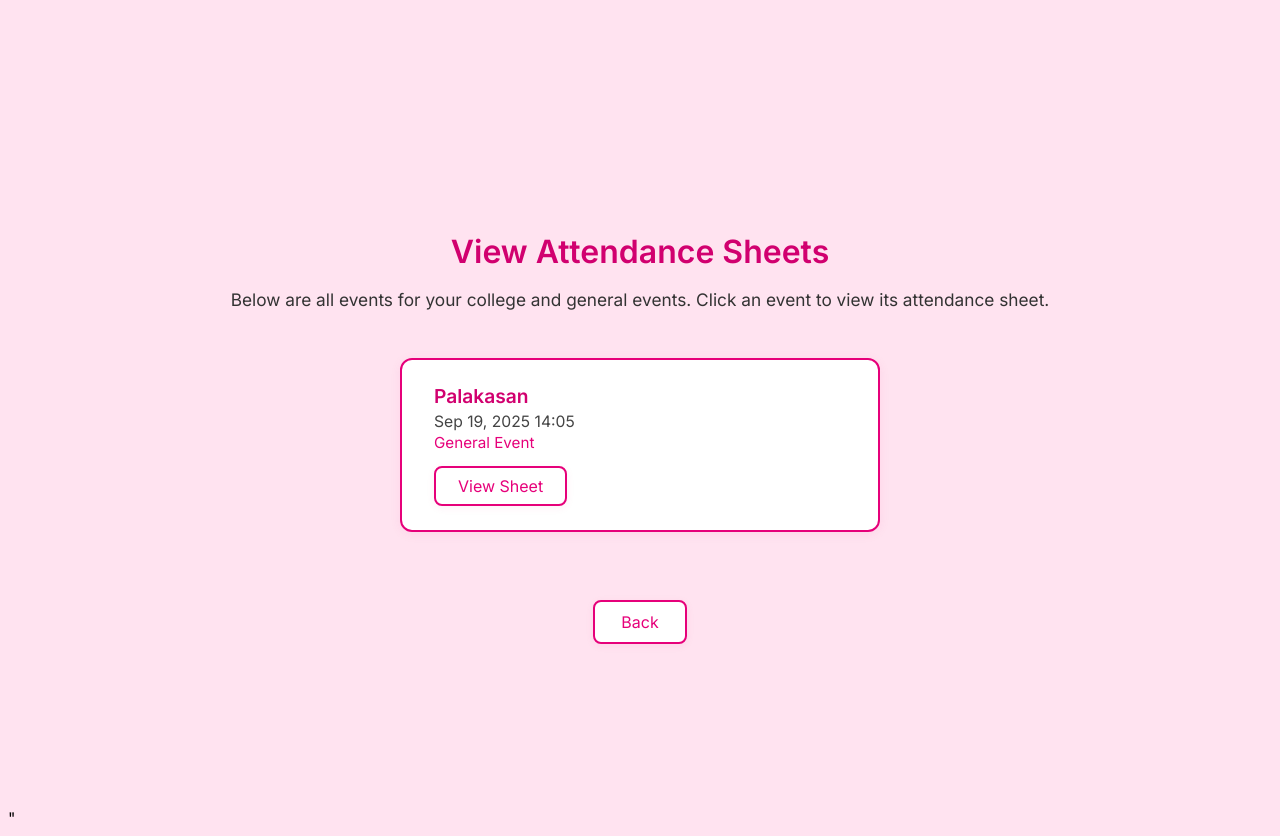
After one commit to roldfox12/barcode_event_attendance_system, a Django app: page /attendance/view_attendance_sheet/ in a window 1280 px wide. The commit adds this page. Run offline with Django 4.2, Linux system fonts and the light colour scheme; data comes from the database, SQL or seed files in the repository; both versions use the stored data as it was after the commit.

Commit message:
fixed create event and attendance sheet cleaned

```diff
--- a/attendance/templates/dashboard.html
+++ b/attendance/templates/dashboard.html
@@ -73,14 +73,14 @@
 
 
     <h2 style="margin-bottom:10px;">Add Events</h2>
-    <form method="post" action="{% url 'add_event' %}" style="margin-bottom:12px;">
+    <form method="post" action="{% url 'create_event' %}" style="margin-bottom:12px;">
         {% csrf_token %}
         <div style="display: flex; flex-wrap: wrap; gap: 10px; align-items: center; margin-bottom: 10px;">
             <input type="text" name="event_name" placeholder="Event Name" required
                    style="flex:1 1 120px; min-width:120px; padding:7px 10px; border-radius:5px; border:1px solid #ccc; font-size:15px;">
             <input type="datetime-local" name="event_date" required
                    style="flex:1 1 160px; min-width:160px; padding:7px 10px; border-radius:5px; border:1px solid #ccc; font-size:15px;">
-            {% if request.user.is_superuser or request.user.username == 'sbo_admin' %}
+            {% if user.is_superuser or user.username == 'sbo_admin' %}
                 <select name="college" style="flex:1 1 140px; min-width:140px; padding:7px 10px; border-radius:5px; border:1px solid #ccc; font-size:15px; background:#fff;">
                     <option value="">General (All Colleges)</option>
                     {% for college in colleges %}
--- /dev/null
+++ b/attendance/templates/view_attendance_sheet.html
@@ -0,0 +1,125 @@
+{% extends 'base.html' %}
+{% block content %}
+<style>
+.view-attendance-list {
+    display: flex;
+    flex-direction: column;
+    align-items: center;
+    margin-top: 60px;
+}
+.view-attendance-title {
+    color: #d1006f;
+    font-size: 2rem;
+    font-weight: bold;
+    margin-bottom: 18px;
+    text-align: center;
+}
+.view-attendance-desc {
+    color: #333;
+    font-size: 1.08rem;
+    margin-bottom: 32px;
+    text-align: center;
+}
+.event-list {
+    list-style: none;
+    padding: 0;
+    margin-bottom: 32px;
+    width: 100%;
+    max-width: 480px;
+}
+.event-list-item {
+    background: #fff;
+    border: 2px solid #e6007a;
+    border-radius: 12px;
+    box-shadow: 0 2px 12px #e6007a11;
+    margin-bottom: 18px;
+    padding: 24px 32px;
+    display: flex;
+    flex-direction: column;
+    align-items: flex-start;
+    transition: box-shadow 0.2s, border-color 0.2s, background 0.2s;
+}
+.event-list-item:hover {
+    background: #ffe6f2;
+    border-color: #d1006f;
+    box-shadow: 0 4px 16px #e6007a33;
+}
+.event-title {
+    font-weight: bold;
+    font-size: 1.2rem;
+    color: #d1006f;
+    margin-bottom: 4px;
+}
+.event-date {
+    font-size: 0.98rem;
+    color: #444;
+    margin-bottom: 2px;
+}
+.event-college {
+    font-size: 0.95rem;
+    color: #e6007a;
+    margin-bottom: 6px;
+}
+.event-link {
+    color: #e6007a;
+    font-weight: 500;
+    text-decoration: none;
+    border: 2px solid #e6007a;
+    border-radius: 8px;
+    padding: 8px 22px;
+    font-size: 1rem;
+    background: #fff;
+    transition: background 0.2s, color 0.2s, border-color 0.2s, box-shadow 0.2s;
+    box-shadow: 0 2px 8px #e6007a11;
+    margin-top: 8px;
+    display: inline-block;
+}
+.event-link:hover {
+    background: #e6007a;
+    color: #fff;
+    border-color: #d1006f;
+    box-shadow: 0 4px 16px #e6007a33;
+}
+.back-btn {
+    display: inline-block;
+    background: #fff;
+    color: #e6007a;
+    border: 2px solid #e6007a;
+    border-radius: 8px;
+    padding: 10px 26px;
+    font-size: 1rem;
+    font-weight: 500;
+    text-decoration: none;
+    transition: background 0.2s, color 0.2s, border-color 0.2s, box-shadow 0.2s;
+    box-shadow: 0 2px 8px #e6007a11;
+    margin-top: 18px;
+}
+.back-btn:hover {
+    background: #e6007a;
+    color: #fff;
+    border-color: #d1006f;
+    box-shadow: 0 4px 16px #e6007a33;
+}
+</style>
+<div class="view-attendance-list">
+    <div class="view-attendance-title">View Attendance Sheets</div>
+    <div class="view-attendance-desc">Below are all events for your college and general events. Click an event to view its attendance sheet.</div>
+    <ul class="event-list">
+        {% for event in events %}
+            <li class="event-list-item">
+                <div class="event-title">{{ event.name }}</div>
+                <div class="event-date">{{ event.date|date:'M d, Y H:i' }}</div>
+                {% if event.college %}
+                    <div class="event-college">{{ event.college.name }}</div>
+                {% else %}
+                    <div class="event-college">General Event</div>
+                {% endif %}
+                <a href="{% url 'view_attendance_sheet_event' event.id %}" class="event-link">View Sheet</a>
+            </li>
+        {% empty %}
+            <li class="event-list-item">No events available.</li>
+        {% endfor %}
+    </ul>
+    <a href="{% url 'index' %}" class="back-btn">Back</a>
+</div>
+{% endblock %}
--- a/attendance/urls.py
+++ b/attendance/urls.py
@@ -3,7 +3,7 @@ from . import views
 
 urlpatterns = [
     path('edit_event/<int:event_id>/', views.edit_event, name='edit_event'),
-    path('add_event/', views.add_event, name='add_event'),
+    path('create_event/', views.create_event, name='create_event'),
     path('delete_event/<int:event_id>/', views.delete_event, name='delete_event'),
     path('login/', views.login_view, name='login'),
     path('dashboard/', views.dashboard, name='dashboard'),
@@ -28,7 +28,6 @@ urlpatterns = [
     path('manual_sign/', views.manual_sign, name='manual_sign'),
     path('colleges/add/', views.add_college, name='add_college'),
     path('barcode-scanner/', views.barcode_scanner, name='barcode_scanner'),
-
-     path('events/add/', views.add_event, name='add_event'),
-
+    path('view_attendance_sheet/', views.view_attendance_sheet, name='view_attendance_sheet'),
+    path('view_attendance_sheet/<int:event_id>/', views.view_attendance_sheet_event, name='view_attendance_sheet_event'),
 ]
--- a/attendance/views.py
+++ b/attendance/views.py
@@ -6,6 +6,8 @@ import attendance
 from .models import Event, Attendee, Attendance, College, SBOProfile
 from .forms import AddSBOUserForm
 from .forms_event import AddEventForm
+from django.contrib.auth.decorators import login_required
+from django.db.models import Q
 from django.utils import timezone
 from django.contrib import messages
 from django.contrib.auth import authenticate, login
@@ -35,7 +37,6 @@ def login_view(request):
 
 
 @login_required
-@user_passes_test(lambda u: u.username == 'sbo_admin')
 def dashboard(request):
     events = Event.objects.all()
     students = Attendee.objects.all()
@@ -106,41 +107,83 @@ def index(request):
         Q(sign_in_time__isnull=False) | Q(sign_out_time__isnull=False)
     ).order_by('-latest_time')[:10]
 
-    return render(request, 'index.html', {
-        'events': events,
-        'recent_attendance': recent_attendance,
-        'selected_event_id': selected_event_id,
-        'selected_action': selected_action,
-        'barcode_id': barcode_id,
-        'assigned_college': assigned_college,
-    })
+
+    return render(
+        request,
+        'index.html',
+        {
+            'events': events,
+            'recent_attendance': recent_attendance,
+            'selected_event_id': selected_event_id,
+            'selected_action': selected_action,
+            'barcode_id': barcode_id,
+            'assigned_college': assigned_college,
+        }
+    )
 
 
 @login_required
-def add_event(request):
+def create_event(request):
     if request.method == 'POST':
         form = AddEventForm(request.POST)
         if form.is_valid():
             name = form.cleaned_data['event_name']
             date = form.cleaned_data['event_date']
-            # Admin can create general or college events, SBO can only create for their own college
             if request.user.is_superuser or request.user.username == 'sbo_admin':
-                college = form.cleaned_data['college']  # None means General
+                college = form.cleaned_data['college']
             else:
-                # Force event to be for the SBO's assigned college
                 try:
                     college = request.user.sboprofile.college
                 except Exception:
                     college = None
             Event.objects.create(name=name, date=date, college=college)
             messages.success(request, "Event created successfully!")
+            # Redirect after successful creation
+            if request.user.is_superuser or request.user.username == 'sbo_admin':
+                return redirect('dashboard')
+            else:
+                return redirect('index')
         else:
             messages.error(request, "Please provide all required fields.")
-    # Redirect to dashboard for admin, or index for SBO
-    if request.user.is_superuser or request.user.username == 'sbo_admin':
-        return redirect('dashboard')
     else:
-        return redirect('index')
+        # GET request: render the form
+        if request.user.is_superuser or request.user.username == 'sbo_admin':
+            form = AddEventForm()
+        else:
+            # For SBO, hide college field (handled in form or template)
+            form = AddEventForm()
+        return render(request, 'add_event.html', {'form': form})
+        print(f"DEBUG: add_event called. User authenticated: {request.user.is_authenticated}, Username: {request.user.username}, Superuser: {request.user.is_superuser}")
+        if request.method == 'POST':
+            print("DEBUG: POST request received.")
+            form = AddEventForm(request.POST)
+            if form.is_valid():
+                print("DEBUG: Form is valid.")
+                name = form.cleaned_data['event_name']
+                date = form.cleaned_data['event_date']
+                if request.user.is_superuser or request.user.username == 'sbo_admin':
+                    print("DEBUG: User is admin. Using college from form.")
+                    college = form.cleaned_data['college']
+                else:
+                    print("DEBUG: User is SBO. Getting assigned college.")
+                    try:
+                        college = request.user.sboprofile.college
+                        print(f"DEBUG: SBO assigned college: {college}")
+                    except Exception as e:
+                        print(f"DEBUG: Error getting SBO college: {e}")
+                        college = None
+                Event.objects.create(name=name, date=date, college=college)
+                messages.success(request, "Event created successfully!")
+            else:
+                print("DEBUG: Form is invalid.")
+                messages.error(request, "Please provide all required fields.")
+        # Redirect to dashboard for admin, or index for SBO
+        if request.user.is_superuser or request.user.username == 'sbo_admin':
+            print("DEBUG: Redirecting to dashboard.")
+            return redirect('dashboard')
+        else:
+            print("DEBUG: Redirecting to index.")
+            return redirect('index')
 
 @login_required
 def remove_event(request, event_id):
@@ -164,7 +207,6 @@ def event_list(request):
     return render(request, 'event_list.html', {'events': events})
 
 @login_required
-@user_passes_test(lambda u: u.username == 'sbo_admin')
 def add_event(request):
     if request.method == 'POST':
         name = request.POST.get('event_name')
@@ -363,19 +405,8 @@ def edit_student(request, student_id):
         student.save()
         messages.success(request, "Student updated successfully.")
         return redirect('students_list')
+
     return render(request, 'edit_student.html', {'student': student})
-
-@login_required
-@user_passes_test(lambda u: u.is_superuser)
-def edit_event(request, event_id):
-    event = Event.objects.get(id=event_id)
-    if request.method == 'POST':
-        event.name = request.POST.get('name')
-        event.date = request.POST.get('date')
-        event.save()
-        messages.success(request, "Event updated successfully.")
-        return redirect('events_list')
-    return render(request, 'edit_event.html', {'event': event})
 
 
 @login_required
@@ -494,7 +525,16 @@ def add_college(request):
     return render(request, 'add_college.html')
 
 def barcode_scanner(request):
-    events = Event.objects.all()
+    if request.user.is_superuser or request.user.username == 'sbo_admin':
+        events = Event.objects.all()
+    else:
+        try:
+            user_college = request.user.sboprofile.college
+            events = Event.objects.filter(
+                Q(college=user_college) | Q(college__isnull=True)
+            )
+        except Exception:
+            events = Event.objects.filter(college__isnull=True)
     success_message = None
 
     if request.method == 'POST':
@@ -517,4 +557,26 @@ def barcode_scanner(request):
         'success_message': success_message
     })
 
-# Removed stray code outside of function that caused syntax error
+def view_attendance_sheet(request):
+    user = request.user
+    events = []
+    if user.is_superuser or user.username == 'sbo_admin':
+        events = Event.objects.all().order_by('-date')
+    else:
+        try:
+            college = user.sboprofile.college
+            events = Event.objects.filter(
+                Q(college=college) | Q(college__isnull=True)
+            ).order_by('-date')
+        except Exception:
+            events = Event.objects.filter(college__isnull=True).order_by('-date')
+    return render(request, 'view_attendance_sheet.html', {'events': events})
+
+def view_attendance_sheet_event(request, event_id):
+    event = get_object_or_404(Event, id=event_id)
+    attendances = Attendance.objects.filter(event=event)
+    return render(request, 'attendance_sheet.html', {
+        'event': event,
+        'attendances': attendances,
+        'is_sbo_admin': False,  # Colleges are not SBO admins
+    })
```
Also changed, not shown: attendance/templates/add_event.html (+64 -0 lines), attendance/templates/index.html (+14 -6 lines), db.sqlite3.
